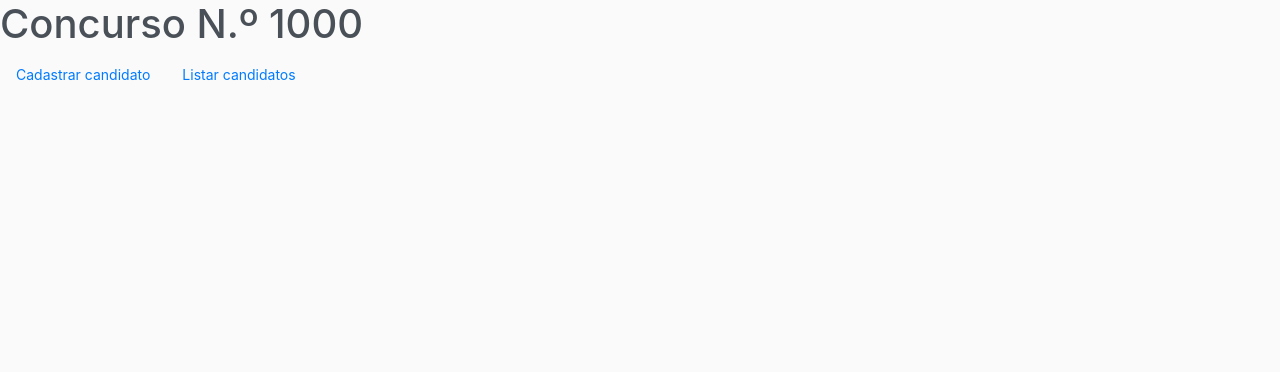
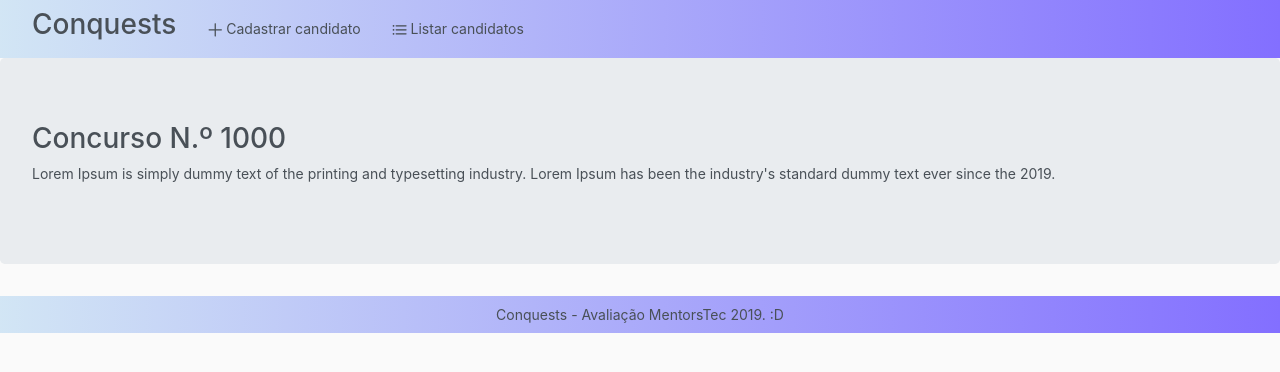
Before and after one commit to vsnakahara/simple-form, an Angular app: page / in a window 1280 px wide. Shown: the top 372 px of the page. Built offline with nearby package versions, Linux system fonts and the light colour scheme.

Commit message:
Ajustes na página inicial

```diff
--- a/src/app/app.component.html
+++ b/src/app/app.component.html
@@ -1,15 +1,37 @@
-<div class="row">
-  <div class="col-12">
-    <h1>Concurso N.º 1000</h1>
+<header>
+  <h3>Conquests</h3>
+  <ul class="nav nav-pills">
+    <li class="nav-item">
+      <a class="nav-link" routerLink="cadastro"
+        ><i class="pi pi-plus align-text-bottom"></i> Cadastrar candidato</a
+      >
+    </li>
+    <li class="nav-item">
+      <a class="nav-link" routerLink="listar-candidatos"
+        ><i class="pi pi-list align-text-bottom"></i> Listar candidatos</a
+      >
+    </li>
+  </ul>
+</header>
+
+<div class="jumbotron">
+  <div class="row">
+    <div class="col-12">
+      <h3>Concurso N.º 1000</h3>
+      <p>
+        Lorem Ipsum is simply dummy text of the printing and typesetting
+        industry. Lorem Ipsum has been the industry's standard dummy text ever
+        since the 2019.
+      </p>
+    </div>
   </div>
 </div>
+<router-outlet></router-outlet>
 
-<ul class="nav nav-pills">
-  <li class="nav-item">
-    <a class="nav-link" routerLink="cadastro"> Cadastrar candidato</a><br />
-  </li>
-  <li class="nav-item">
-    <a class="nav-link" routerLink="listar-candidatos"> Listar candidatos</a>
-  </li>
-</ul>
-<router-outlet></router-outlet>
+<footer>
+  <div class="row">
+    <div class="col-12">
+      <p>Conquests - Avaliação MentorsTec 2019. :D</p>
+    </div>
+  </div>
+</footer>
--- a/src/app/app.component.scss
+++ b/src/app/app.component.scss
@@ -0,0 +1,32 @@
+header,
+footer {
+  background-image: linear-gradient(90deg, #007ad929, #836fff);
+  padding: 0.5rem 2rem;
+}
+header {
+  -webkit-box-align: center;
+  -ms-flex-align: center;
+  align-items: center;
+  display: -webkit-box;
+  display: -ms-flexbox;
+  display: flex;
+  .nav {
+    .nav-item {
+      .nav-link {
+        color: #495057;
+        padding: 0.5rem 0 0.5rem 2rem;
+      }
+    }
+  }
+}
+footer {
+  position: relative;
+  bottom: 0;
+  width: 100%;
+
+  p {
+    color: #495057;
+    text-align: center;
+    margin-bottom: 0;
+  }
+}
--- a/src/styles.scss
+++ b/src/styles.scss
@@ -1,5 +1,7 @@
 /* You can add global styles to this file, and also import other style files */
 body {
+  height: 100vh;
+  position: relative;
   font-size: 14px !important;
   color: #495057 !important;
   background-color: #FAFAFA !important;
```
